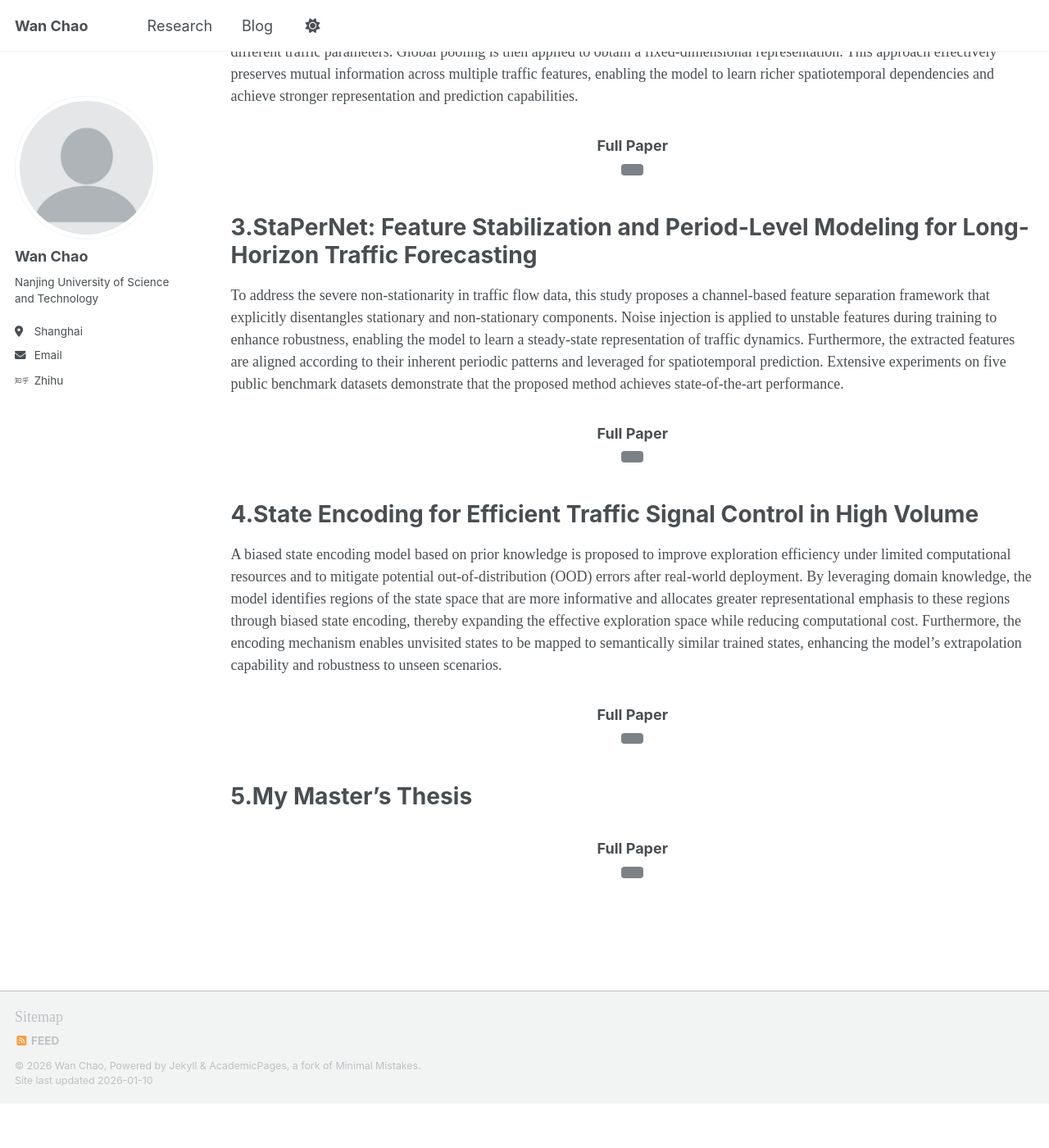
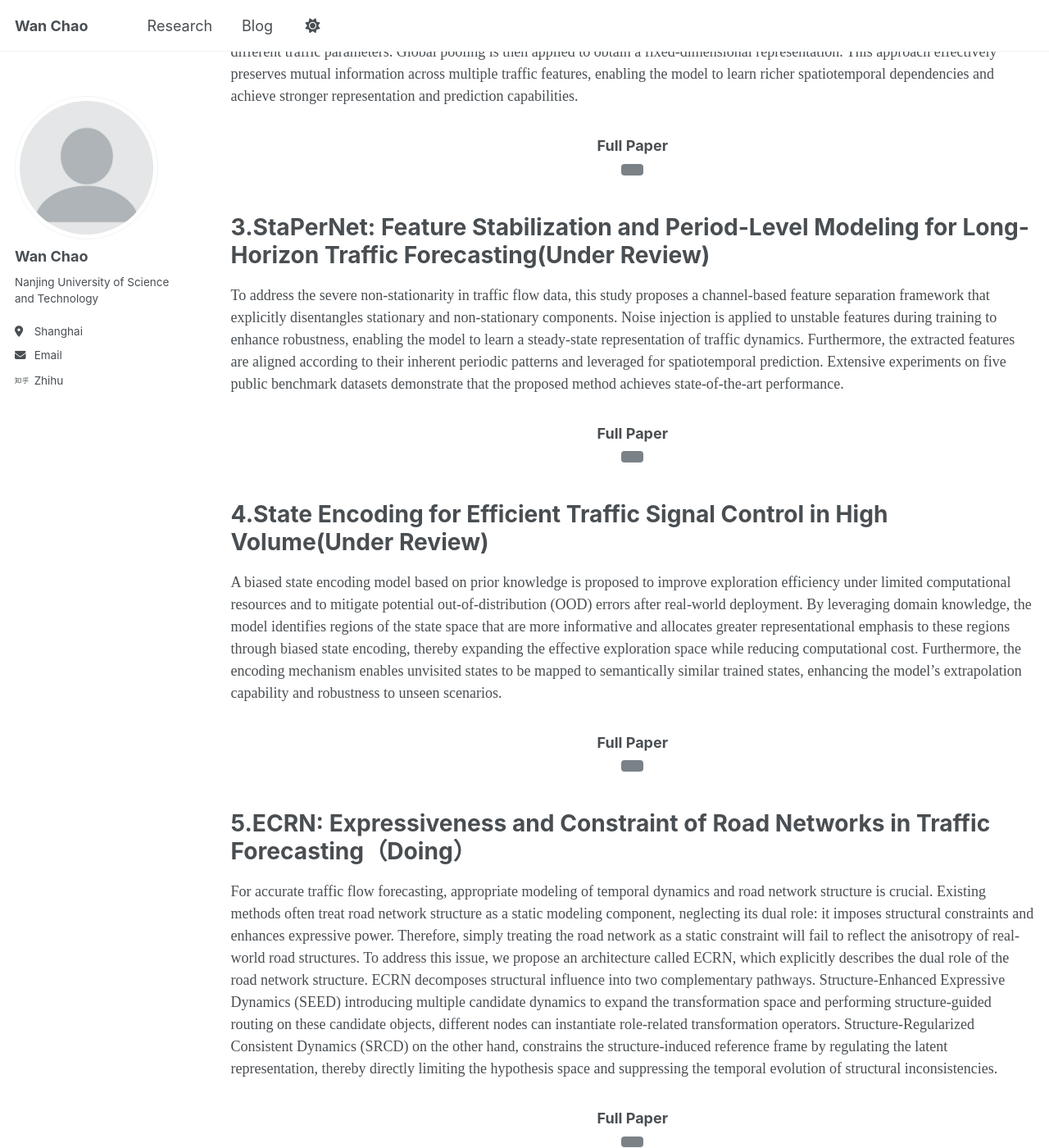
Before and after one commit to Wancha0/Wancha0.github.io, a Jekyll site: the page built from _pages/cv.md, in a window 1280 px wide and 1400 px high, scrolled down 1064 px. Shown: the whole window at 82% size. Built offline with Jekyll 4.4.1, drawn with Linux system fonts in a browser that asks for light colours; a script bundle is joined from its source files by our own code; library files that are not in the unit come from our copies; before the commit the page ends 2410 px from its top, so only the background shows below that; some of the changed text lies outside the part shown.

Commit message:
add ECRN

```diff
--- a/_pages/cv.md
+++ b/_pages/cv.md
@@ -47,7 +47,7 @@ This study proposes a feature fusion model based on bilinear pooling to enhance
 <p></p>  <!-- 空行 -->
 <p></p>
 
-3.StaPerNet: Feature Stabilization and Period-Level Modeling for Long-Horizon Traffic Forecasting
+3.StaPerNet: Feature Stabilization and Period-Level Modeling for Long-Horizon Traffic Forecasting(Under Review)
 ======
 
 To address the severe non-stationarity in traffic flow data, this study proposes a channel-based feature separation framework that explicitly disentangles stationary and non-stationary components. Noise injection is applied to unstable features during training to enhance robustness, enabling the model to learn a steady-state representation of traffic dynamics. Furthermore, the extracted features are aligned according to their inherent periodic patterns and leveraged for spatiotemporal prediction. Extensive experiments on five public benchmark datasets demonstrate that the proposed method achieves state-of-the-art performance.
@@ -62,7 +62,7 @@ To address the severe non-stationarity in traffic flow data, this study proposes
 <p></p>  <!-- 空行 -->
 <p></p>
 
-4.State Encoding for Efficient Traffic Signal Control in High Volume
+4.State Encoding for Efficient Traffic Signal Control in High Volume(Under Review)
 ======
 
 A biased state encoding model based on prior knowledge is proposed to improve exploration efficiency under limited computational resources and to mitigate potential out-of-distribution (OOD) errors after real-world deployment. By leveraging domain knowledge, the model identifies regions of the state space that are more informative and allocates greater representational emphasis to these regions through biased state encoding, thereby expanding the effective exploration space while reducing computational cost. Furthermore, the encoding mechanism enables unvisited states to be mapped to semantically similar trained states, enhancing the model’s extrapolation capability and robustness to unseen scenarios.
@@ -77,6 +77,19 @@ A biased state encoding model based on prior knowledge is proposed to improve ex
 <p></p>  <!-- 空行 -->
 <p></p>
 
+# 5.ECRN: Expressiveness and Constraint of Road Networks in Traffic Forecasting（Doing）
+
+For accurate traffic flow forecasting, appropriate modeling of temporal dynamics and road network structure is crucial.
+Existing methods often treat road network structure as a static modeling component, neglecting its dual role: it imposes structural constraints and enhances expressive power. Therefore, simply treating the road network as a static constraint will fail to reflect the anisotropy of real-world road structures.
+To address this issue, we propose an architecture called ECRN, which explicitly describes the dual role of the road network structure.
+ECRN decomposes structural influence into two complementary pathways. Structure-Enhanced Expressive Dynamics (SEED) introducing multiple candidate dynamics to expand the transformation space and performing structure-guided routing on these candidate objects, different nodes can instantiate role-related transformation operators. Structure-Regularized Consistent Dynamics (SRCD) on the other hand, constrains the structure-induced reference frame by regulating the latent representation, thereby directly limiting the hypothesis space and suppressing the temporal evolution of structural inconsistencies.
+
+<div class="pdf-actions" style="text-align: center; margin: 2em 0;">
+ <h3>Full Paper</h3>
+ <a href="/files/ECRN.pdf" class="btn" target="_blank" rel="noopener noreferrer">
+ </a>
+</div>
+
 5.My Master's Thesis
 ======
 
```
Also changed, not shown: other parts of _pages/cv.md (+1 -1 lines).
